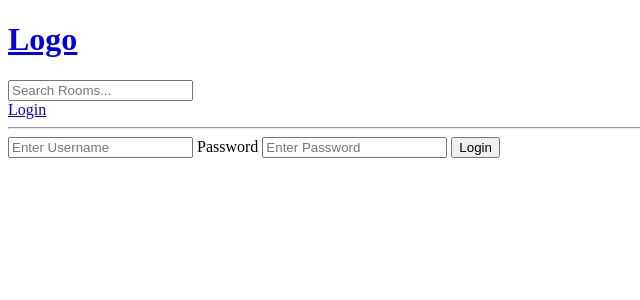
After one commit to ilin117/ITSC3155-django, a Django app: template base/templates/base/login_register.html in a window 1280 px wide. The commit adds this page. Shown: the top 300 px of the page, without its empty margins (0-640 px from the left). Run offline with Django 3.2, Linux system fonts and the light colour scheme; the template is opened without the code that fills it, so the values that code supplies are empty.

Commit message:
user login

```diff
--- a/base/templates/base/home.html
+++ b/base/templates/base/home.html
@@ -30,6 +30,7 @@
     </div>
 
     <div>
+        <h5>{{room_count}} rooms avaliable</h5>
         <a href="{% url 'create-room' %}">Create Room</a>
 
     <div>
--- /dev/null
+++ b/base/templates/base/login_register.html
@@ -0,0 +1,18 @@
+{% extends 'main.html' %}
+
+{% block content%}
+
+<div>
+    <form method="POST" action="">
+        {% csrf_token %}
+
+        <label></label>
+        <input type="text" name="username" placeholder="Enter Username" />
+
+        <label>Password</label>
+        <input type="password" name="password" placeholder="Enter Password" />
+        <input type="submit" value="Login" />
+    </form>
+</div>
+
+{% endblock content %}
--- a/base/urls.py
+++ b/base/urls.py
@@ -2,6 +2,8 @@ from django.urls import path
 from . import views
 
 urlpatterns = [
+    path('login/', views.loginPage, name="login"),
+
     path('', views.home, name="home"),
     path('room/<str:pk>/', views.room, name="room"),
     path('create-room/', views.createRoom, name="create-room"),
--- a/templates/main.html
+++ b/templates/main.html
@@ -10,6 +10,14 @@
 <body>
     {% include 'navbar.html' %}
 
+    {% if messages %}
+    <ul class="messages">
+        {% for message in messages %}
+        <li></li>{{ message }}</li>
+        {% endfor %}
+    </ul>
+    {% endif %}
+
     {% block content %}
 
     {% endblock %}
--- a/templates/navbar.html
+++ b/templates/navbar.html
@@ -1,10 +1,11 @@
 <a href="/">
     <h1>Logo</h1>
 </a>
-
 
 <form method="GET" action="{% url 'home' %}">
     <input type="text" name="q" placeholder="Search Rooms..."/>
 </form>
 
+<a href="{% url 'login' %}">Login</a>
+
 <hr>
```
Also changed, not shown: base/views.py (+26 -1 lines).
